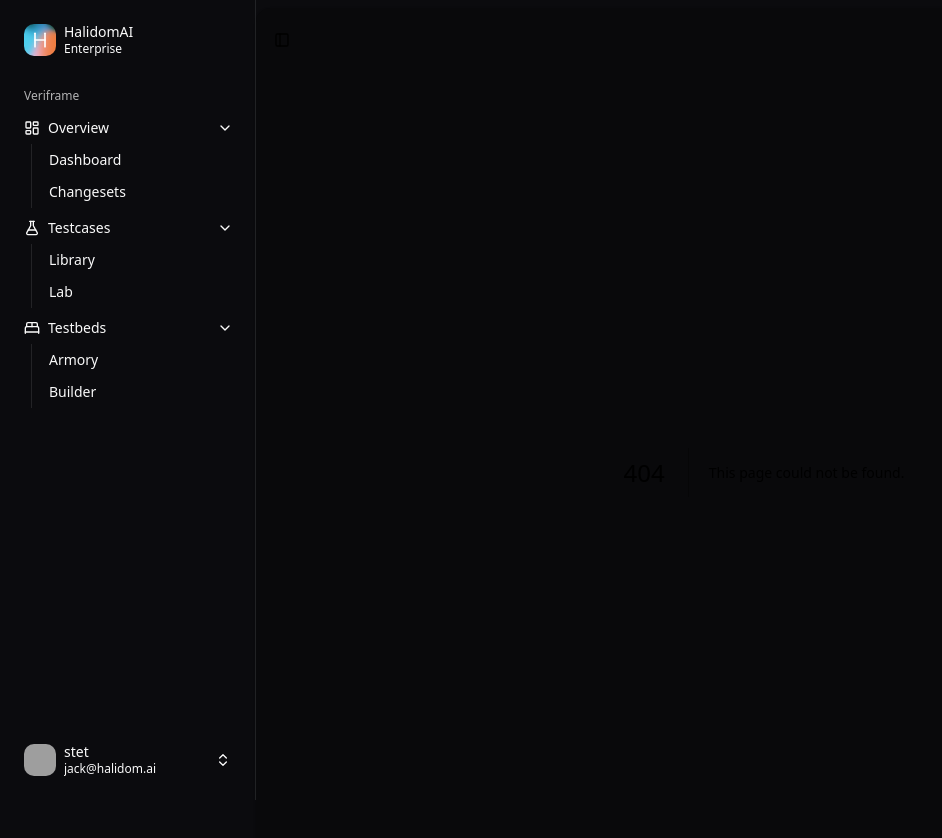
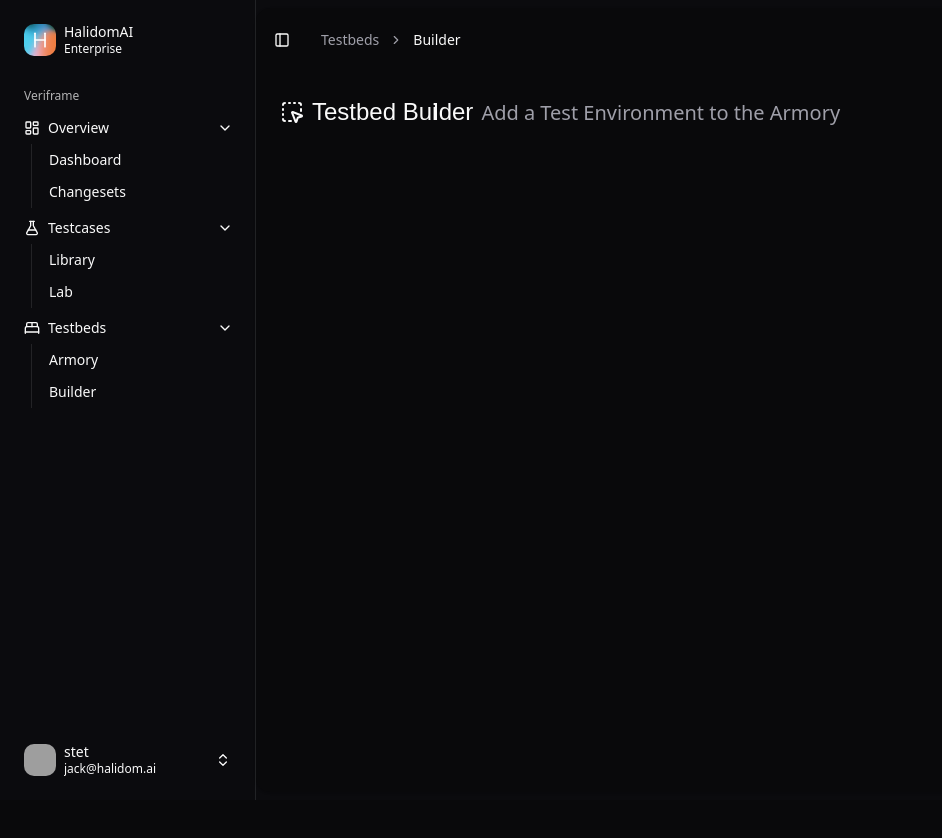
Before and after one commit to jstettner/HIL-Manager, a Next.js app: page /builder in a window 1280 px wide. Before the commit this address had no page. Shown: the top 838 px of the page, without its empty margins (0-942 px from the left). After the commit the page ends 800 px from the top, so only its background shows below. Built offline with nearby package versions, Linux system fonts and the light colour scheme; grey boxes are pictures that could not be loaded; a web font is replaced by a local one.

Commit message:
setup routing

```diff
--- /dev/null
+++ b/app/builder/page.tsx
@@ -0,0 +1,22 @@
+import { SquareDashedMousePointer } from "lucide-react";
+
+export default function TestbedBuilderPage() {
+  return (
+    <div className="p-6">
+      <div className="flex items-center gap-2 mb-6 page-header">
+        <SquareDashedMousePointer className="w-6 h-6" />
+        <div className="flex flex-row items-baseline gap-2">
+          <div className="flex flex-row items-baseline">
+            {/* Hack to fix the kerning between the words. */}
+            <h1 className="text-2xl pr-0 mr-0">Testbed Bui</h1>
+            <h1 className="text-2xl pl-0 ml-[-0.17em]">lder</h1>
+          </div>
+          <h3 className="text-xl text-muted-foreground">
+            Add a Test Environment to the Armory
+          </h3>
+        </div>
+      </div>
+      <div className="grid grid-cols-1 md:grid-cols-2 lg:grid-cols-3 gap-4"></div>
+    </div>
+  );
+}
--- a/app/changesets/page.tsx
+++ b/app/changesets/page.tsx
@@ -26,10 +26,15 @@ export default function ChangesetsPage() {
     <div className="p-6">
       <div className="flex items-center gap-2 mb-6 page-header">
         <FlaskConical className="w-6 h-6" />
-        <h1 className="text-2xl">Past Runs</h1>
+        <div className="flex flex-row items-baseline gap-2">
+          <h1 className="text-2xl">Changesets</h1>
+          <h3 className="text-xl text-muted-foreground">
+            In-Progress and Finished Testsets
+          </h3>
+        </div>
       </div>
       <Table className="rounded-md border">
-        <TableCaption className="sr-only">Past Runs</TableCaption>
+        <TableCaption className="sr-only">Changesets</TableCaption>
         <TableHeader>
           <TableRow>
             <TableHead className="p-3 text-left">Status</TableHead>
--- /dev/null
+++ b/app/lab/page.tsx
@@ -0,0 +1,16 @@
+import { FlaskConical } from "lucide-react";
+
+export default function TestcaseLabPage() {
+  return (
+    <div className="p-6">
+      <div className="flex items-center gap-2 mb-6 page-header">
+        <FlaskConical className="w-6 h-6" />
+        <div className="flex flex-row items-baseline gap-2">
+          <h1 className="text-2xl">Test Lab</h1>
+          <h3 className="text-xl text-muted-foreground">Design a Test</h3>
+        </div>
+      </div>
+      <div className="grid grid-cols-1 md:grid-cols-2 lg:grid-cols-3 gap-4"></div>
+    </div>
+  );
+}
--- a/app/page.tsx
+++ b/app/page.tsx
@@ -1,5 +1,5 @@
 import { redirect } from "next/navigation";
 
 export default function Home() {
-  redirect("/overview");
+  redirect("/dashboard");
 }
--- a/components/app-sidebar.tsx
+++ b/components/app-sidebar.tsx
@@ -57,7 +57,7 @@ const data = {
         },
         {
           title: "Lab",
-          url: "/testcases",
+          url: "/lab",
         },
       ],
     },
@@ -73,7 +73,7 @@ const data = {
         },
         {
           title: "Builder",
-          url: "/testbeds",
+          url: "/builder",
         },
       ],
     },
--- a/components/breadcrumb-nav.tsx
+++ b/components/breadcrumb-nav.tsx
@@ -14,10 +14,9 @@ const routeMap: Record<string, { title: string; parent?: string }> = {
   "/": { title: "Overview" },
   "/dashboard": { title: "Dashboard", parent: "Overview" },
   "/testcases": { title: "Library", parent: "Testcases" },
+  "/lab": { title: "Lab", parent: "Testcases" },
   "/testbeds": { title: "Armory", parent: "Testbeds" },
-  "/mcp": { title: "MCP", parent: "Overview" },
-  "/support": { title: "Support", parent: "Overview" },
-  "/settings": { title: "Settings", parent: "Overview" },
+  "/builder": { title: "Builder", parent: "Testbeds" },
 };
 
 export function BreadcrumbNav() {
```
